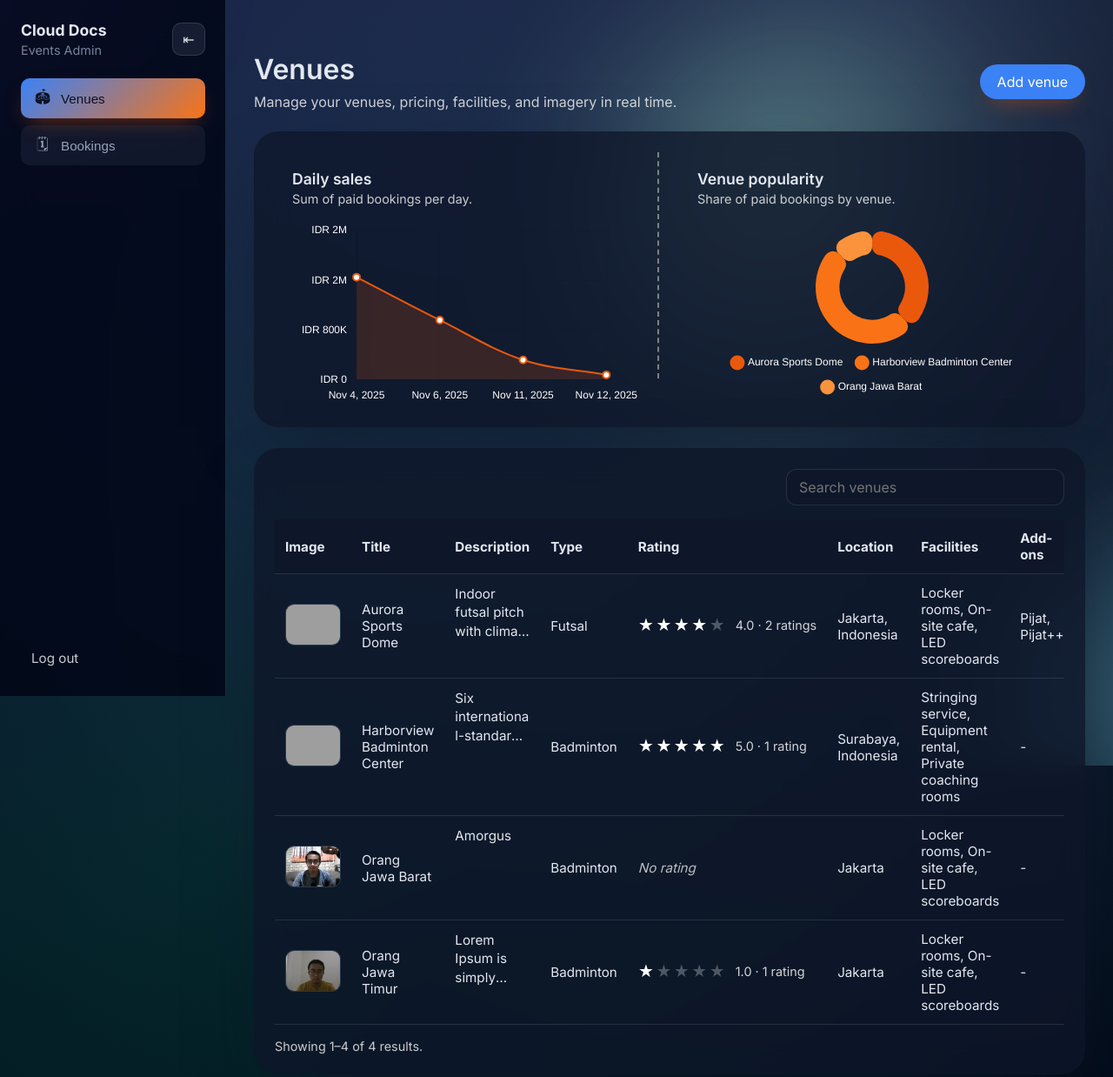
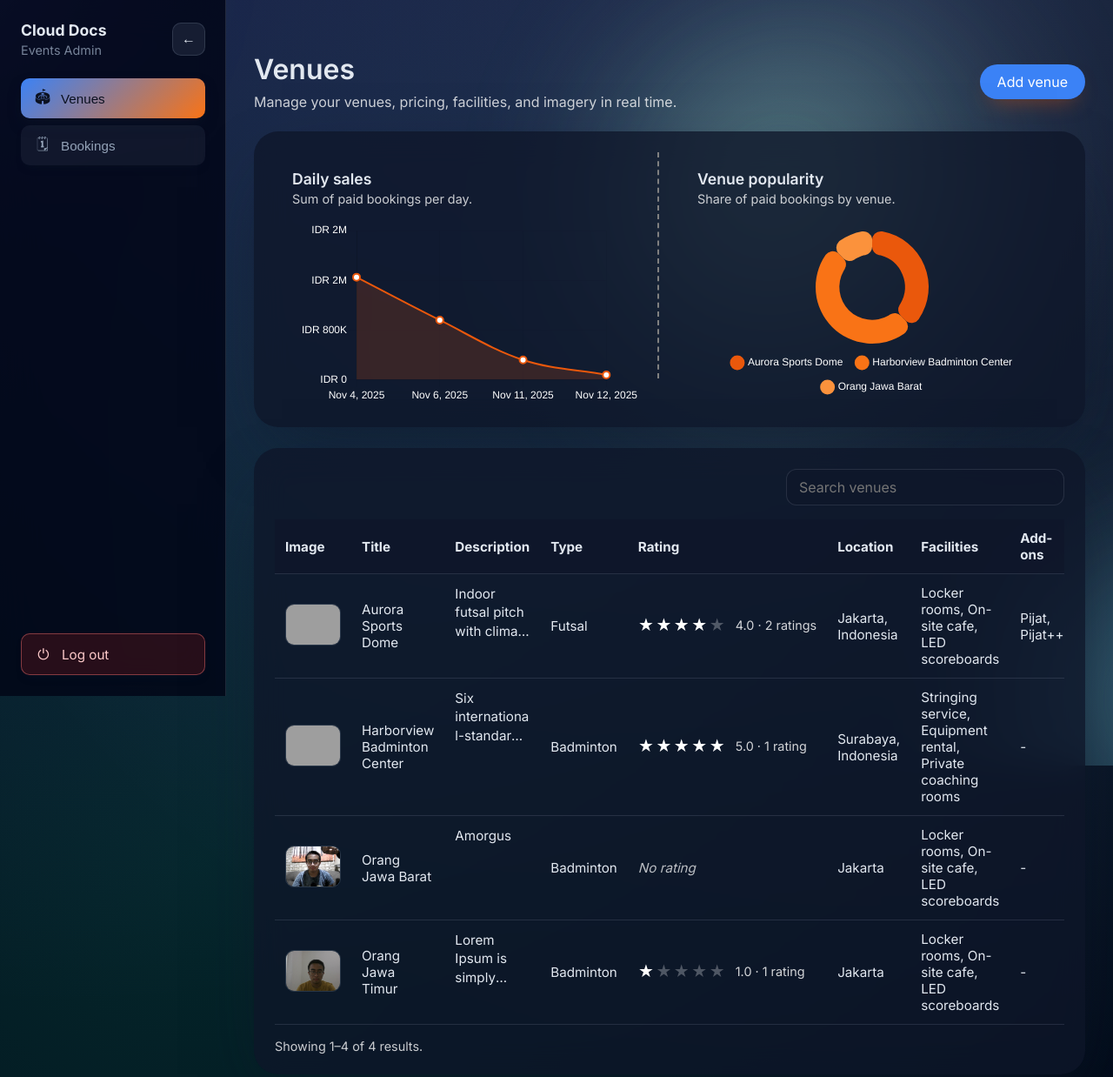
Before and after one commit to Kelompok-C07-PBP-C/TKPASMobileRagaSpace, a Django app: page /admin/ in a window 1280 px wide. Shown: the top 1238 px of the page at 87% size. Run offline with Django 5.2, Linux system fonts and the light colour scheme; a user stored in the database is signed in; data comes from the database, SQL or seed files in the repository; grey boxes are pictures that could not be loaded.

Commit message:
bbl drizzy

```diff
--- a/backend/app/static/app/admin.css
+++ b/backend/app/static/app/admin.css
@@ -243,24 +269,43 @@ body.admin-body {
   background: rgba(148, 163, 184, 0.08);
   border-radius: 10px;
   cursor: pointer;
-  transition: background 0.2s ease, transform 0.2s ease, color 0.2s ease;
+  box-shadow: 0 6px 12px -8px rgba(15, 23, 42, 0.7);
+  transition:
+    background 0.2s ease,
+    transform 0.2s ease,
+    color 0.2s ease,
+    box-shadow 0.25s ease;
   display: flex;
   align-items: center;
   gap: 10px;
   overflow: hidden;
+  text-decoration: none;
 }
 
 .nav-link:hover,
 .nav-link:focus {
-  background: rgba(148, 163, 184, 0.16);
+  background: rgba(148, 163, 184, 0.18);
   color: var(--text-primary);
   outline: none;
+  text-decoration: none;
+  box-shadow:
+    0 0 0 1px rgba(148, 163, 184, 0.55),
+    0 0 18px rgba(148, 163, 184, 0.6),
+    0 0 38px rgba(15, 23, 42, 0.9);
 }
 
 .nav-link.is-active {
   background: linear-gradient(135deg, var(--accent), #f97316);
   color: #0b1120;
-  box-shadow: 0 10px 25px -10px rgba(234, 88, 12, 0.55);
+  box-shadow: 0 8px 18px -6px rgba(15, 23, 42, 0.7);
+}
+
+.nav-link.is-active:hover,
+.nav-link.is-active:focus {
+  box-shadow:
+    0 0 0 1px rgba(251, 146, 60, 0.9),
+    0 0 20px rgba(59, 130, 246, 0.85),
+    0 0 40px rgba(251, 146, 60, 0.75);
 }
 
 .nav-link::before {
@@ -284,28 +329,16 @@ body.admin-body {
   margin-top: auto;
 }
 
-.logout-link {
-  color: #ffffff;
-  opacity: 0.78;
-  text-decoration: none;
-  font-size: 0.95rem;
-  display: inline-flex;
-  align-items: center;
-  gap: 10px;
-  padding: 10px 12px;
-  border-radius: 10px;
-  transition: background 0.2s ease, opacity 0.2s ease;
-}
-
-.logout-icon {
-  font-size: 1rem;
-  line-height: 1;
-}
-
-.logout-link:hover {
-  color: #ffffff;
-  opacity: 1;
-  background: rgba(148, 163, 184, 0.12);
+.nav-link--logout {
+  color: #fecaca;
+  background: rgba(127, 29, 29, 0.3);
+  border: 1px solid rgba(248, 113, 113, 0.45);
+}
+
+.nav-link--logout:hover {
+  color: #fee2e2;
+  background: radial-gradient(circle at 30% 0%, rgba(248, 113, 113, 0.7), rgba(127, 29, 29, 0.9));
+  box-shadow: 0 0 22px rgba(248, 113, 113, 0.7);
 }
 
 .content-area {
--- a/backend/app/static/app/admin.js
+++ b/backend/app/static/app/admin.js
@@ -2559,7 +2559,7 @@
     if (sidebarToggle) {
       sidebarToggle.setAttribute('aria-pressed', String(collapsed));
       sidebarToggle.setAttribute('aria-label', collapsed ? 'Expand sidebar' : 'Collapse sidebar');
-      sidebarToggle.textContent = collapsed ? '⇥' : '⇤';
+      sidebarToggle.textContent = collapsed ? '→' : '←';
     }
   }
 
@@ -2610,6 +2610,14 @@
       const next = !app.classList.contains('sidebar-collapsed');
       setSidebarCollapsed(next);
       localStorage.setItem(sidebarToggleKey, String(next));
+      sidebarToggle.classList.add('is-animating');
+      sidebarToggle.addEventListener(
+        'animationend',
+        () => {
+          sidebarToggle.classList.remove('is-animating');
+        },
+        { once: true },
+      );
     });
   }
 
--- a/backend/app/templates/app/admin_panel.html
+++ b/backend/app/templates/app/admin_panel.html
@@ -28,7 +28,7 @@
           aria-label="Collapse sidebar"
           aria-pressed="false"
         >
-          ⇤
+          ←
         </button>
       </div>
       <nav class="sidebar-nav" aria-label="Admin navigation">
@@ -50,9 +50,12 @@
         </button>
       </nav>
       <div class="sidebar-footer">
-        <a href="{% url 'html-admin-logout' %}" class="logout-link">
-          <span class="logout-icon" aria-hidden="true">⟵</span>
-          <span class="logout-label">Log out</span>
+        <a
+          href="{% url 'html-admin-logout' %}"
+          class="nav-link nav-link--logout"
+          data-icon="⏻"
+        >
+          <span class="nav-label">Log out</span>
         </a>
       </div>
     </aside>
```
Also changed, not shown: other parts of backend/app/static/app/admin.css (+51 -15 lines).
